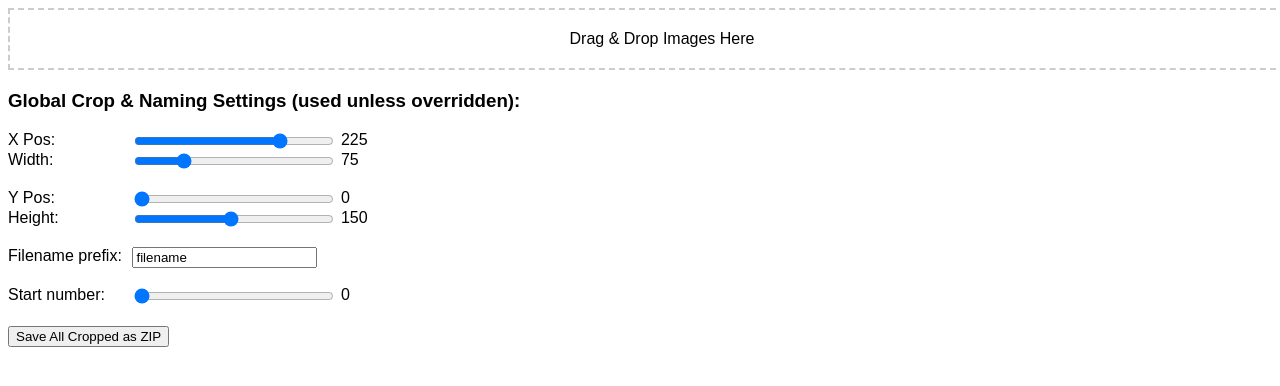
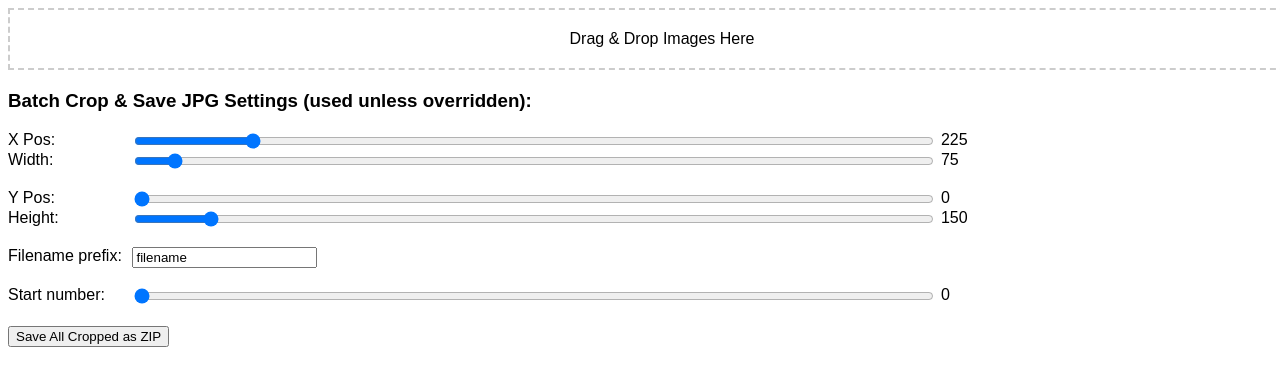
Before and after one commit to beatsaway/batchcropsavejpg, a plain HTML site: page index.html in a window 1280 px wide. Shown: the top 386 px of the page. Drawn offline with nearby package versions, Linux system fonts and the light colour scheme.

Commit message:
Update index.html

```diff
--- a/index.html
+++ b/index.html
@@ -48,21 +48,21 @@
 <div id="drop-zone">Drag & Drop Images Here</div>
 
 <div id="global-controls">
-  <h3>Global Crop & Naming Settings (used unless overridden):</h3>
+  <h3>Batch Crop & Save JPG Settings (used unless overridden):</h3>
   <label>X Pos:</label>
-  <input id="globalXSlider" type="range" min="0" max="300" value="225" style="width:200px;vertical-align:middle;">
+  <input id="globalXSlider" type="range" min="0" max="1600" value="225" style="width:800px;vertical-align:middle;">
   <span id="globalXVal"></span><br>
 
   <label>Width:</label>
-  <input id="globalWSlider" type="range" min="10" max="300" value="75" style="width:200px;vertical-align:middle;">
+  <input id="globalWSlider" type="range" min="10" max="1600" value="75" style="width:800px;vertical-align:middle;">
   <span id="globalWVal"></span><br><br>
 
   <label>Y Pos:</label>
-  <input id="globalYSlider" type="range" min="0" max="300" value="0" style="width:200px;vertical-align:middle;">
+  <input id="globalYSlider" type="range" min="0" max="1600" value="0" style="width:800px;vertical-align:middle;">
   <span id="globalYVal"></span><br>
 
   <label>Height:</label>
-  <input id="globalHSlider" type="range" min="10" max="300" value="150" style="width:200px;vertical-align:middle;">
+  <input id="globalHSlider" type="range" min="10" max="1600" value="150" style="width:800px;vertical-align:middle;">
   <span id="globalHVal"></span><br><br>
 
   <label>Filename prefix:</label>
@@ -70,7 +70,7 @@
   <br><br>
 
   <label>Start number:</label>
-  <input id="startNumberSlider" type="range" min="0" max="100" value="0" style="width:200px;vertical-align:middle;">
+  <input id="startNumberSlider" type="range" min="0" max="1600" value="0" style="width:800px;vertical-align:middle;">
   <span id="startNumberVal"></span>
 </div>
 
```
